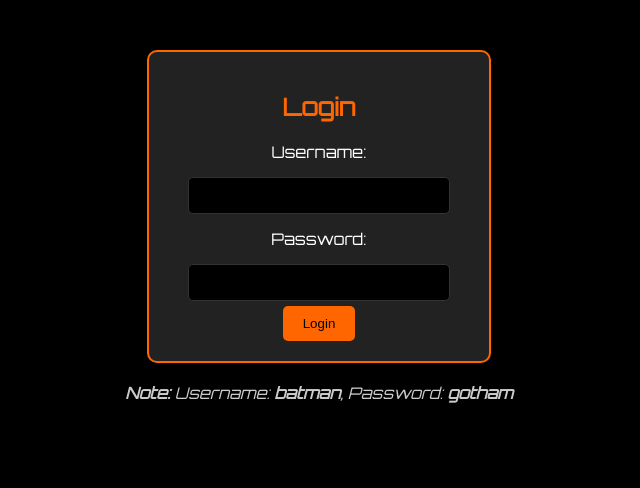
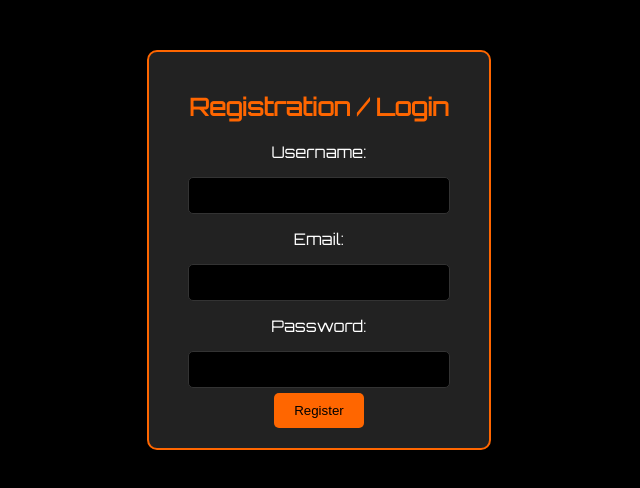
Before and after one commit to Nitish-Kumar05/todo-app, a plain HTML site: page index.html in a window 1280 px wide. Shown: the whole page, without its empty margins (321-961 px from the left). Drawn offline with Linux system fonts and the light colour scheme.

Commit message:
added registration form

```diff
--- a/index.html
+++ b/index.html
@@ -11,7 +11,7 @@
             text-align: center;
         }
 
-        #login-form, #todo-app {
+        #registration-form, #todo-app {
             width: 300px;
             margin: 0 auto;
             padding: 20px;
@@ -30,7 +30,7 @@
             margin: 10px 0;
         }
 
-        input[type="text"], input[type="password"] {
+        input[type="text"], input[type="email"], input[type="password"] {
             width: 80%;
             padding: 10px;
             margin: 5px 0;
@@ -115,8 +115,20 @@
     </style>
 </head>
 <body>
-    <div id="login-form" class="animation-fade">
-        <h2>Login</h2>
+    <div id="registration-form" class="animation-fade">
+        <h2>Registration / Login</h2>
+        <div id="registration-section">
+            <form id="register">
+                <label for="reg-username">Username:</label>
+                <input type="text" id="reg-username" name="reg-username" required>
+                <label for="email">Email:</label>
+                <input type="email" id="email" name="email" required>
+                <label for="reg-password">Password:</label>
+                <input type="password" id="reg-password" name="reg-password" required>
+                <button type="button" onclick="registerUser()">Register</button>
+            </form>
+        </div>
+        <div id="login-section" style="display: none;">
             <form id="login">
                 <label for="username">Username:</label>
                 <input type="text" id="username" name="username" required>
@@ -125,33 +137,56 @@
                 <button type="button" onclick="authenticateUser()">Login</button>
             </form>
         </div>
+    </div>
 
     <div id="todo-app" style="display: none;" class="animation-fade">
         <h2>Todo List</h2>
-        <input type="text" id="todo" placeholder="Task" style="width: 80%">
+        <input type="text" id="todo" placeholder="Task" style="width: 80%; padding: 10px; border: 1px solid #333; border-radius: 5px; background: #000; color: #fff;">
         <button onclick="addTodo()">Add Task</button>
         <ul id="todo-list"></ul>
         <button onclick="logout()">Logout</button>
     </div>
 
-    <div id="note-section">
-        <p><strong>Note:</strong> Username: <strong>batman</strong>, Password: <strong>gotham</strong></p>
-    </div>
+    <script>
+        let users = [];
+        let currentUser = null;
 
-    <script>
-        const validUsername = "batman";
-        const validPassword = "gotham";
-        let currentUser = null;
+        function switchToLogin() {
+            document.getElementById("registration-section").style.display = "none";
+            document.getElementById("login-section").style.display = "block";
+        }
+
+        function registerUser() {
+            const regUsername = document.getElementById("reg-username").value;
+            const email = document.getElementById("email").value;
+            const regPassword = document.getElementById("reg-password").value;
+
+            if (regUsername && email && regPassword) {
+                users.push({ username: regUsername, email, password: regPassword });
+                alert("Registration successful. Please login with your credentials.");
+                switchToLogin();
+                clearRegistrationFields();
+            } else {
+                alert("Please fill in all registration fields.");
+            }
+        }
+
+        function clearRegistrationFields() {
+            document.getElementById("reg-username").value = "";
+            document.getElementById("email").value = "";
+            document.getElementById("reg-password").value = "";
+        }
 
         function authenticateUser() {
             const username = document.getElementById("username").value;
             const password = document.getElementById("password").value;
 
-            if (username === validUsername && password === validPassword) {
+            const user = users.find((u) => u.username === username && u.password === password);
+
+            if (user) {
                 currentUser = username;
-                document.getElementById("login-form").style.display = "none";
+                document.getElementById("registration-form").style.display = "none";
                 document.getElementById("todo-app").style.display = "block";
-                document.getElementById("note-section").style.display = "none";
             } else {
                 alert("Invalid username or password. Please try again.");
             }
@@ -182,11 +217,10 @@
 
         function logout() {
             currentUser = null;
-            document.getElementById("login-form").style.display = "block";
+            document.getElementById("registration-form").style.display = "block";
             document.getElementById("todo-app").style.display = "none";
             document.getElementById("username").value = "";
             document.getElementById("password").value = "";
-            document.getElementById("note-section").style.display = "block";
         }
     </script>
 </body>
```
Lines whose indentation alone changed are shown as unchanged.
